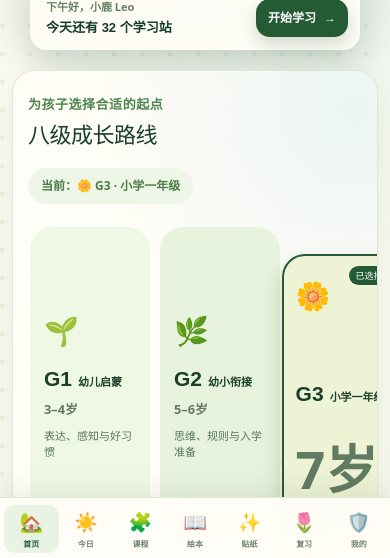
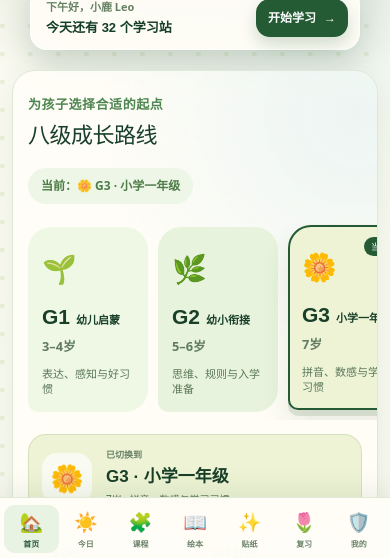
Before and after one commit to Jenee712/puppy-forest-learning-v4, a Next.js app: page / in a window 390 px wide. Shown: the part 284-842 px from the top of the page. Built offline with nearby package versions, Linux system fonts and the light colour scheme.

Commit message:
feat: improve interactive grade switching

```diff
--- a/app/V4Dashboard.tsx
+++ b/app/V4Dashboard.tsx
@@ -17,7 +17,7 @@ type WrongRecord = { question: QuestionItem; selectedAnswer: string; attempts: n
 const grades: Grade[] = [
   { id: "G1", age: "3–4岁", school: "幼儿启蒙", icon: "🌱", color: "mint", focus: "表达、感知与好习惯" },
   { id: "G2", age: "5–6岁", school: "幼小衔接", icon: "🌿", color: "leaf", focus: "思维、规则与入学准备" },
-  { id: "G3", age: "7岁", school: "小学一年级", icon: "🌼", color: "sun", focus: "拼音、数感与学习习惯" },
+  { id: "G3", age: "7岁", school: "小学一年级", icon: "🌼", color: "sunny", focus: "拼音、数感与学习习惯" },
   { id: "G4", age: "8岁", school: "小学二年级", icon: "🌳", color: "sky", focus: "阅读、运算与观察" },
   { id: "G5", age: "9岁", school: "小学三年级", icon: "🦋", color: "lilac", focus: "写作、应用题与英语" },
   { id: "G6", age: "10岁", school: "小学四年级", icon: "🚂", color: "peach", focus: "理解、推理与表达" },
@@ -138,6 +138,10 @@ export function V4Dashboard() {
   useEffect(() => {
     setGreeting(getGreeting(new Date().getHours()));
     setStreak(loadStreak());
+    try {
+      const savedGrade = window.localStorage.getItem("puppy-forest-grade");
+      if (grades.some((grade) => grade.id === savedGrade)) setSelectedGrade(savedGrade as string);
+    } catch { /* 当前设备无法读取时使用默认等级 */ }
   }, []);
 
   const currentGrade = useMemo(() => grades.find((grade) => grade.id === selectedGrade) ?? grades[2], [selectedGrade]);
@@ -289,6 +293,7 @@ export function V4Dashboard() {
     setSelectedGrade(grade);
     setCompletedTasks([]);
     setSelectedCourse(null);
+    try { window.localStorage.setItem("puppy-forest-grade", grade); } catch { /* ignore */ }
   };
 
   return (
@@ -324,8 +329,8 @@ export function V4Dashboard() {
                 <Image src="/og.png" alt="小狗、小猫和小兔在森林里一起学习，小火车从身边经过" width={1200} height={630} priority unoptimized />
                 <div className="visual-hero-action"><div><span>{greeting}，小鹿 Leo</span><strong>今天还有 {dailyQuestions.length - completedTasks.length} 个学习站</strong></div><button onClick={() => goTo("今日学习")} type="button">开始学习 <b>→</b></button></div>
               </section>
-              <GradeRoute currentGrade={currentGrade} selectedGrade={selectedGrade} onSelect={changeGrade} />
-              <section className="lower-grid">
+              <GradeRoute currentGrade={currentGrade} selectedGrade={selectedGrade} stationCount={dailyQuestions.length} minutes={dailyMinutes} onSelect={changeGrade} />
+              <section className="lower-grid grade-content-enter" key={selectedGrade}>
                 <TaskPanel completedTasks={completedTasks} questions={dailyQuestions} courses={courses} onOpen={openTask} onGoCourse={goToCourse} previewCount={3} onViewAll={() => goTo("今日学习")} />
                 <div className="smart-panel"><div className="smart-panel-header"><span className="ai-badge">✨ 智能学习伙伴</span><h2>家长不用找题</h2></div><div className="smart-flow">📚<small>核心题库</small><i>→</i>🧠<small>智能出题</small><i>→</i>🌷<small>自动复习</small></div><div className="smart-panel-actions"><button onClick={() => void generateSmartQuestion(dailyQuestions[0], "AI已按今天的学习等级生成一道新题")} disabled={aiLoadingId !== null || dailyQuestions.length === 0} type="button">{aiLoadingId === dailyQuestions[0]?.id ? "出题中…" : "✨ AI出题"}</button><button className="outline" onClick={() => setShowPlans(true)} type="button">永久解锁 ›</button></div></div>
               </section>
@@ -420,8 +425,8 @@ function StudyPlan({ questions, completed, onOpenTask, onGoToday }: { questions:
   );
 }
 
-function GradeRoute({ currentGrade, selectedGrade, onSelect }: { currentGrade: Grade; selectedGrade: string; onSelect: (grade: string) => void }) {
-  return <section className="grade-section"><div className="section-heading"><div><span className="section-kicker">为孩子选择合适的起点</span><h2>八级成长路线</h2></div><div className="current-pill">当前：{currentGrade.icon} {currentGrade.id} · {currentGrade.school}</div></div><div className="grade-grid">{grades.map((grade) => <button className={`grade-card ${grade.color} ${selectedGrade === grade.id ? "selected" : ""}`} key={grade.id} onClick={() => onSelect(grade.id)} type="button"><span className="grade-icon">{grade.icon}</span><strong>{grade.id}</strong><b>{grade.school}</b><small>{grade.age}</small><p>{grade.focus}</p>{selectedGrade === grade.id && <i>已选择</i>}</button>)}</div></section>;
+function GradeRoute({ currentGrade, selectedGrade, stationCount, minutes, onSelect }: { currentGrade: Grade; selectedGrade: string; stationCount: number; minutes: number; onSelect: (grade: string) => void }) {
+  return <section className="grade-section"><div className="section-heading"><div><span className="section-kicker">为孩子选择合适的起点</span><h2>八级成长路线</h2></div><div className="current-pill">当前：{currentGrade.icon} {currentGrade.id} · {currentGrade.school}</div></div><div className="grade-grid" aria-label="选择学习等级">{grades.map((grade) => { const selected = selectedGrade === grade.id; return <button className={`grade-card ${grade.color} ${selected ? "selected" : ""}`} key={grade.id} onClick={() => onSelect(grade.id)} aria-pressed={selected} aria-label={`切换到 ${grade.id} ${grade.school}`} type="button"><span className="grade-icon" aria-hidden="true">{grade.icon}</span><span className="grade-name"><strong>{grade.id}</strong><b>{grade.school}</b></span><small>{grade.age}</small><p>{grade.focus}</p>{selected && <i>当前</i>}</button>; })}</div><div className={`grade-choice-summary ${currentGrade.color}`} key={currentGrade.id} aria-live="polite"><span className="grade-choice-icon" aria-hidden="true">{currentGrade.icon}</span><div><small>已切换到</small><strong>{currentGrade.id} · {currentGrade.school}</strong><p>{currentGrade.age} · {currentGrade.focus}</p></div><dl><div><dt>今日路线</dt><dd>{stationCount}站</dd></div><div><dt>预计时长</dt><dd>{minutes}分钟</dd></div></dl></div></section>;
 }
 
 function CourseDetail({ course, grade, aiLoading, onBack, onStart, onSmartStart }: { course: Course; grade: Grade; aiLoading: boolean; onBack: () => void; onStart: (lessonIndex: number) => void; onSmartStart: () => void }) {
--- a/app/globals.css
+++ b/app/globals.css
@@ -146,12 +146,12 @@ main { min-width: 0; }
 .welcome-stats span { padding: 8px 12px; border-radius: 999px; background: rgba(255,255,255,.8); font-size: 12px; font-weight: 800; }
 .forest-scene { position: absolute; inset: 0; pointer-events: none; }
 .forest-scene::before { content: ""; position: absolute; left: 0; right: 0; bottom: 0; height: 54px; background: repeating-linear-gradient(90deg,#9ab86c 0 52px,#7c9e59 52px 58px); opacity: .55; }
-.buddy,.tree,.sun,.plane,.train { position: absolute; filter: drop-shadow(0 8px 8px rgba(36,82,40,.13)); }
-.buddy { bottom: 45px; font-size: clamp(58px,7vw,96px); animation: float 3.3s ease-in-out infinite; }
-.cat { right: 27%; }.dog { right: 15%; animation-delay: -.8s; }.rabbit { right: 4%; animation-delay: -1.6s; }
-.tree { bottom: 34px; font-size: 62px; opacity: .72; }.tree-a { right: 39%; }.tree-b { right: 1%; }
-.sun { right: 7%; top: 27px; font-size: 65px; }.plane { right: 31%; top: 48px; font-size: 30px; transform: rotate(-8deg); }
-.train { left: 12px; bottom: 28px; font-size: 37px; }
+.forest-scene .buddy,.forest-scene .tree,.forest-scene .sun,.forest-scene .plane,.forest-scene .train { position: absolute; filter: drop-shadow(0 8px 8px rgba(36,82,40,.13)); }
+.forest-scene .buddy { bottom: 45px; font-size: clamp(58px,7vw,96px); animation: float 3.3s ease-in-out infinite; }
+.forest-scene .cat { right: 27%; }.forest-scene .dog { right: 15%; animation-delay: -.8s; }.forest-scene .rabbit { right: 4%; animation-delay: -1.6s; }
+.forest-scene .tree { bottom: 34px; font-size: 62px; opacity: .72; }.forest-scene .tree-a { right: 39%; }.forest-scene .tree-b { right: 1%; }
+.forest-scene .sun { right: 7%; top: 27px; font-size: 65px; }.forest-scene .plane { right: 31%; top: 48px; font-size: 30px; transform: rotate(-8deg); }
+.forest-scene .train { left: 12px; bottom: 28px; font-size: 37px; }
 .cloud { position: absolute; width: 95px; height: 28px; border-radius: 999px; background: rgba(255,255,255,.66); }
 .cloud::before,.cloud::after { content: ""; position: absolute; background: inherit; border-radius: 50%; }
 .cloud::before { width: 40px; height: 40px; left: 20px; top: -18px; }.cloud::after { width: 52px; height: 52px; right: 10px; top: -25px; }
@@ -164,12 +164,16 @@ main { min-width: 0; }
 .section-heading { display: flex; align-items: end; justify-content: space-between; gap: 16px; margin-bottom: 20px; }
 .section-heading h2 { margin: 4px 0 0; font-size: clamp(22px,2.3vw,30px); letter-spacing: -.5px; }
 .current-pill,.task-count { padding: 9px 13px; background: #eef6e8; border-radius: 999px; color: #4e7c47; font-size: 12px; font-weight: 800; white-space: nowrap; }
-.grade-grid { display: grid; grid-template-columns: repeat(8,minmax(110px,1fr)); gap: 10px; overflow-x: auto; padding: 3px 2px 8px; }
-.grade-card { min-height: 184px; position: relative; z-index: 1; border: 2px solid transparent; border-radius: 23px 23px 23px 10px; padding: 18px 12px 13px; color: var(--ink); cursor: pointer; text-align: left; transition: transform .2s ease,box-shadow .2s ease,border-color .2s ease; }
+.grade-grid { display: grid; grid-template-columns: repeat(8,minmax(110px,1fr)); align-items: stretch; gap: 10px; overflow-x: auto; padding: 3px 2px 8px; scrollbar-width: none; scroll-snap-type: x proximity; }
+.grade-grid::-webkit-scrollbar { display: none; }
+.grade-card { min-height: 184px; position: relative; z-index: 1; display: grid; grid-template-rows: auto auto auto 1fr; align-content: start; box-sizing: border-box; border: 2px solid transparent; border-radius: 23px 23px 23px 10px; padding: 18px 12px 13px; color: var(--ink); cursor: pointer; scroll-snap-align: start; text-align: left; transition: transform .2s ease,box-shadow .2s ease,border-color .2s ease; }
 .grade-card:hover { transform: translateY(-3px); box-shadow: 0 10px 20px rgba(46,80,48,.1); }
-.grade-card.selected { border-color: var(--forest); box-shadow: 0 8px 0 rgba(39,93,50,.13),0 14px 28px rgba(46,80,48,.11); }
-.grade-card.mint{background:#eff8e5}.grade-card.leaf{background:#e7f3dc}.grade-card.sun{background:#edf3d4}.grade-card.sky{background:#e2f2e8}.grade-card.lilac{background:#dceddf}.grade-card.peach{background:#d5e9d9}.grade-card.blue{background:#cde4d4}.grade-card.rose{background:#c2ddca}
-.grade-icon { display: block; font-size: 28px; margin-bottom: 12px; }.grade-card strong { font-size: 21px; margin-right: 6px; }.grade-card b { font-size: 11px; }.grade-card small { display: block; color: var(--muted); font-weight: 700; margin: 5px 0 9px; }.grade-card p { margin: 0; color: #5b775b; font-size: 11px; line-height: 1.45; }.grade-card i { position: absolute; top: 10px; right: 10px; color: white; background: var(--forest); padding: 3px 7px; border-radius: 999px; font-size: 9px; font-style: normal; }
+.grade-card.selected { border-color: var(--forest); box-shadow: 0 6px 0 rgba(39,93,50,.13),0 14px 28px rgba(46,80,48,.11); transform: translateY(-2px); }
+.grade-card:active { transform: translateY(1px) scale(.985); }
+.grade-card.mint,.grade-choice-summary.mint{background:#eff8e5}.grade-card.leaf,.grade-choice-summary.leaf{background:#e7f3dc}.grade-card.sunny,.grade-choice-summary.sunny{background:#edf3d4}.grade-card.sky,.grade-choice-summary.sky{background:#e2f2e8}.grade-card.lilac,.grade-choice-summary.lilac{background:#dceddf}.grade-card.peach,.grade-choice-summary.peach{background:#d5e9d9}.grade-card.blue,.grade-choice-summary.blue{background:#cde4d4}.grade-card.rose,.grade-choice-summary.rose{background:#c2ddca}
+.grade-icon { display: block; font-size: 28px; margin-bottom: 12px; }.grade-name { display:flex; align-items:baseline; gap:6px; }.grade-card strong { font-size: 21px; }.grade-card b { font-size: 11px; }.grade-card small { display: block; color: var(--muted); font-weight: 700; margin: 5px 0 9px; }.grade-card p { margin: 0; color: #5b775b; font-size: 11px; line-height: 1.45; }.grade-card i { position: absolute; top: 10px; right: 10px; color: white; background: var(--forest); padding: 3px 7px; border-radius: 999px; font-size: 9px; font-style: normal; }
+.grade-choice-summary { position:relative; z-index:1; display:grid; grid-template-columns:auto 1fr auto; align-items:center; gap:14px; margin-top:14px; padding:14px 16px; border:1px solid rgba(68,117,61,.14); border-radius:18px 18px 18px 8px; animation:gradeSwitch .24s ease both; }.grade-choice-icon { display:grid; place-items:center; width:50px; height:50px; border-radius:15px; background:rgba(255,255,255,.7); font-size:27px; }.grade-choice-summary small,.grade-choice-summary strong,.grade-choice-summary p { display:block; }.grade-choice-summary small { color:#698066; font-size:9px; font-weight:850; }.grade-choice-summary strong { margin-top:2px; font-size:17px; }.grade-choice-summary p { margin:3px 0 0; color:#5b775b; font-size:10px; }.grade-choice-summary dl { display:grid; grid-template-columns:repeat(2,auto); gap:9px; margin:0; }.grade-choice-summary dl>div { min-width:76px; padding:8px 10px; border-radius:12px; background:rgba(255,255,255,.68); }.grade-choice-summary dt { color:#71846e; font-size:8px; }.grade-choice-summary dd { margin:2px 0 0; color:var(--forest); font-size:13px; font-weight:900; }.grade-content-enter { animation:gradeSwitch .24s ease both; }
+@keyframes gradeSwitch { from { opacity:.45; transform:translateY(5px); } to { opacity:1; transform:translateY(0); } }
 
 .lower-grid { display: grid; grid-template-columns: 1.45fr .75fr; gap: 24px; }
 .section-heading.compact { margin-bottom: 12px; }.section-heading.compact h2 { font-size: 24px; }
@@ -288,7 +292,7 @@ main { min-width: 0; }
   .visual-hero-action { left: 12px; right: 12px; bottom: -58px; justify-content: space-between; gap: 10px; padding: 11px 11px 11px 15px; border-radius: 17px; }
   .visual-hero-action strong { font-size: 13px; }
   .visual-hero-action button { padding: 10px 12px; white-space: nowrap; }
-  .grade-section,.task-panel { padding:20px 15px; border-radius:23px; }.section-heading { align-items:flex-start; flex-direction:column; }.grade-grid { margin-right:-15px; }.grade-card { min-height:166px; }.lower-grid { gap:14px; }.task-row { grid-template-columns:44px 1fr auto; gap:10px; }.task-row em { display:none; }.task-icon{width:44px;height:44px}.smart-panel { padding:25px 20px; border-radius:23px; }.task-preview-footer { align-items:stretch; flex-direction:column; gap:11px; }.task-preview-footer button { width:100%; }
+  .grade-section,.task-panel { padding:20px 15px; border-radius:23px; }.section-heading { align-items:flex-start; flex-direction:column; }.grade-grid { margin-right:-15px; }.grade-card { min-height:166px; }.grade-choice-summary { grid-template-columns:auto 1fr; padding:13px; }.grade-choice-summary dl { grid-column:1 / -1; grid-template-columns:repeat(2,1fr); width:100%; }.grade-choice-summary dl>div { min-width:0; }.lower-grid { gap:14px; }.task-row { grid-template-columns:44px 1fr auto; gap:10px; }.task-row em { display:none; }.task-icon{width:44px;height:44px}.smart-panel { padding:25px 20px; border-radius:23px; }.task-preview-footer { align-items:stretch; flex-direction:column; gap:11px; }.task-preview-footer button { width:100%; }
   .page-surface { min-height: calc(100vh - 165px); padding: 20px 15px; border-radius: 23px; }.page-title { align-items: flex-start; gap: 12px; }.page-title-icon { width: 49px; height: 49px; border-radius: 16px; font-size: 24px; }.page-title h1 { font-size: 27px; }.page-title p { font-size: 11px; line-height: 1.55; }.today-summary { gap: 7px; }.today-summary>div { padding: 14px 8px; border-radius: 16px; }.today-summary strong { font-size: 22px; }.course-grade-switcher { margin-right: -15px; grid-template-columns: repeat(8,86px); }.course-grade-switcher button { min-width: 86px; }.course-intro { align-items: flex-start; padding: 15px; }.course-intro>button { display: none; }.course-grid { grid-template-columns: 1fr; }.course-card { min-height: 190px; }.feature-page h1 { font-size: 27px; }
   .course-detail { gap: 13px; }.course-detail-hero { grid-template-columns: auto 1fr; padding: 17px; gap: 12px; }.course-detail-hero>span { width: 58px; height: 58px; border-radius: 18px; font-size: 29px; }.course-detail-hero h1 { font-size: 25px; }.course-detail-hero p { font-size: 10px; }.course-hero-actions { grid-column: 1 / -1; grid-template-columns: 1fr 1fr; }.course-detail-hero button { width: 100%; padding-inline: 9px; }.course-detail-summary { grid-template-columns: 1fr; }.course-detail-summary>div { grid-template-columns: 1fr auto; align-items: center; }.unit-panel { padding: 15px 12px; }.unit-row { grid-template-columns: auto 1fr; padding: 12px 10px; }.unit-row button,.unit-row em { grid-column: 2; justify-self: start; }.unit-row>span { width: 39px; height: 39px; }.bank-note { padding: 14px; }
   .knowledge-map { gap: 11px; }.knowledge-unit { grid-template-columns: 48px 1fr; gap: 9px; }.knowledge-map::before { left: 23px; }.map-node { width: 48px; height: 48px; border-width: 3px; }.map-node span { font-size: 20px; }.knowledge-unit-card { padding: 13px 12px; }.knowledge-unit-card h3 { font-size: 15px; }.knowledge-points { grid-template-columns: 1fr; }.knowledge-points span { min-height: 33px; }.knowledge-unit-card header { gap: 7px; }
```
Also changed, not shown: 2 other files (tests, documents, lock files or other folders).
